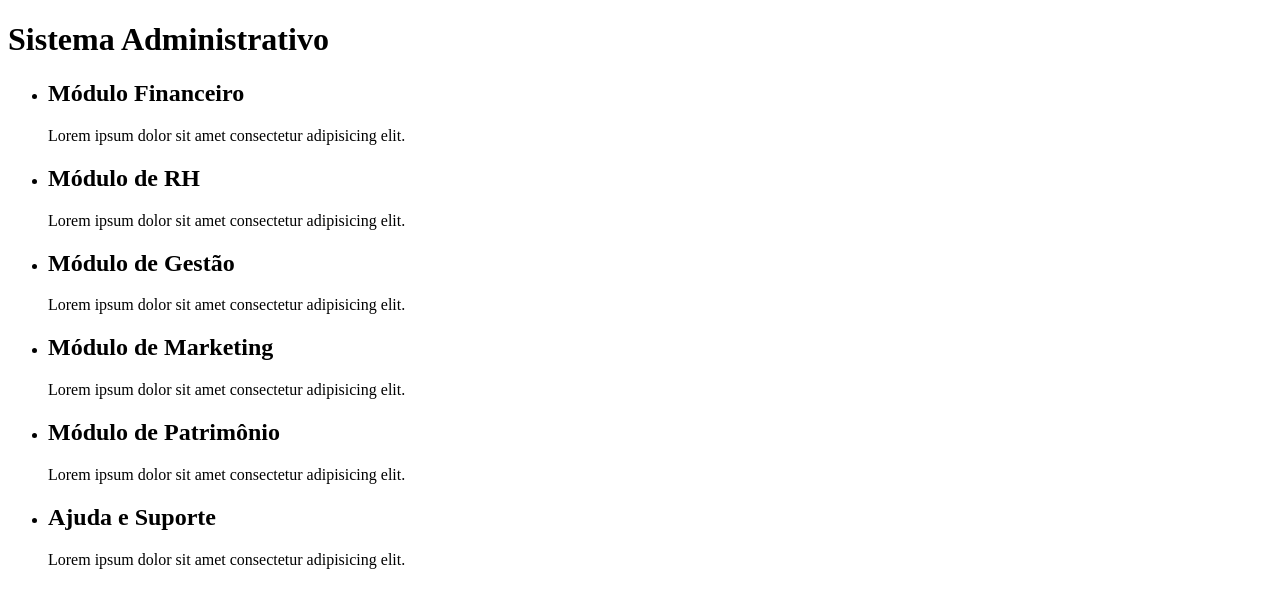
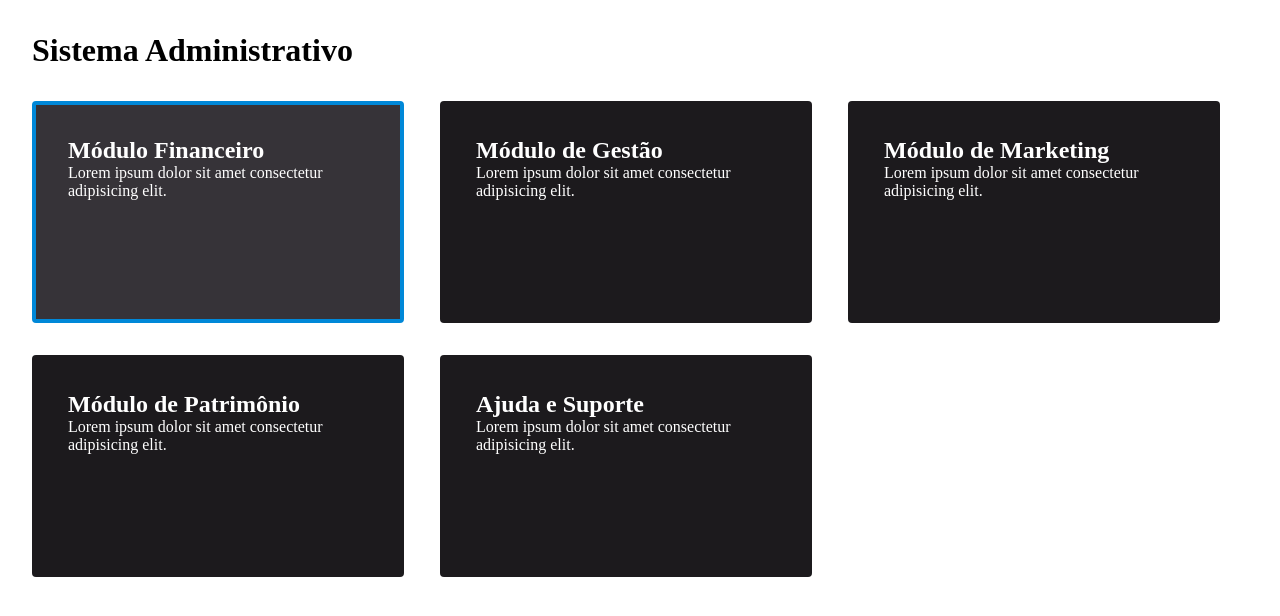
Before and after one commit to Brenopais/curso_onebitcode, a plain HTML site: page 04-Css3/Fundamentoscss/exercicio2/index.html in a window 1280 px wide. Drawn offline with Linux system fonts and the light colour scheme.

Commit message:
Estudo Diário

```diff
--- a/04-Css3/Fundamentoscss/exercicio2/index.html
+++ b/04-Css3/Fundamentoscss/exercicio2/index.html
@@ -4,6 +4,7 @@
 <head>
     <meta charset="UTF-8">
     <meta name="viewport" content="width=device-width, initial-scale=1.0">
+    <link rel="stylesheet" href="style.css">
     <title>Exercício 2</title>
 </head>
 
@@ -11,11 +12,11 @@
     <h1>Sistema Administrativo</h1>
 
     <ul>
-        <li>
+        <li class="selected">
             <h2>Módulo Financeiro</h2>
             <p>Lorem ipsum dolor sit amet consectetur adipisicing elit.</p>
         </li>
-        <li>
+        <li class="hidden">
             <h2>Módulo de RH</h2>
             <p>Lorem ipsum dolor sit amet consectetur adipisicing elit.</p>
         </li>
--- a/04-Css3/Fundamentoscss/exercicio2/style.css
+++ b/04-Css3/Fundamentoscss/exercicio2/style.css
@@ -0,0 +1,32 @@
+* {
+  margin: 0;
+  padding: 0;
+}
+
+h1 {
+  margin-top: 32px;
+  margin-left: 32px; /* essa propriedade acabou ficando errada na gravação */
+}
+
+li {
+  background-color: #1c1a1d;
+  border: 4px solid transparent;
+  border-radius: 4px;
+  color: #fff;
+  cursor: pointer;
+  display: inline-block;
+  margin-top: 32px;
+  margin-left: 32px;
+  padding: 32px;
+  height: 150px;
+  width: 300px;
+}
+
+.selected {
+  background-color: #363338;
+  border: 4px solid #0088d8;
+}
+
+.hidden {
+  display: none;
+}
```
